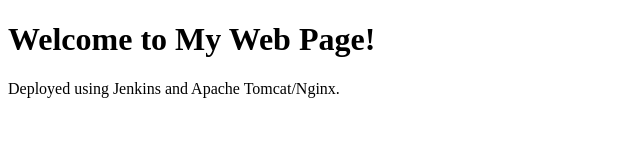
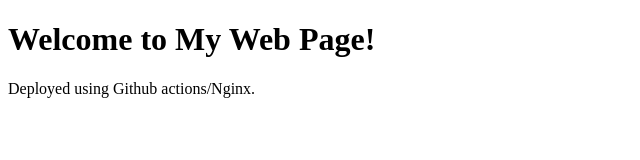
Before and after one commit to SaiRamya15/simple-webapp, a plain HTML site: page docs/index.html in a window 1280 px wide. Shown: the whole page, without its empty margins (0-640 px from the left). Drawn offline with Linux system fonts and the light colour scheme.

Commit message:
Update index.html

```diff
--- a/docs/index.html
+++ b/docs/index.html
@@ -7,6 +7,6 @@
 </head>
 <body>
     <h1>Welcome to My Web Page!</h1>
-    <p>Deployed using Jenkins and Apache Tomcat/Nginx.</p>
+    <p>Deployed using Github actions/Nginx.</p>
 </body>
 </html>
```
